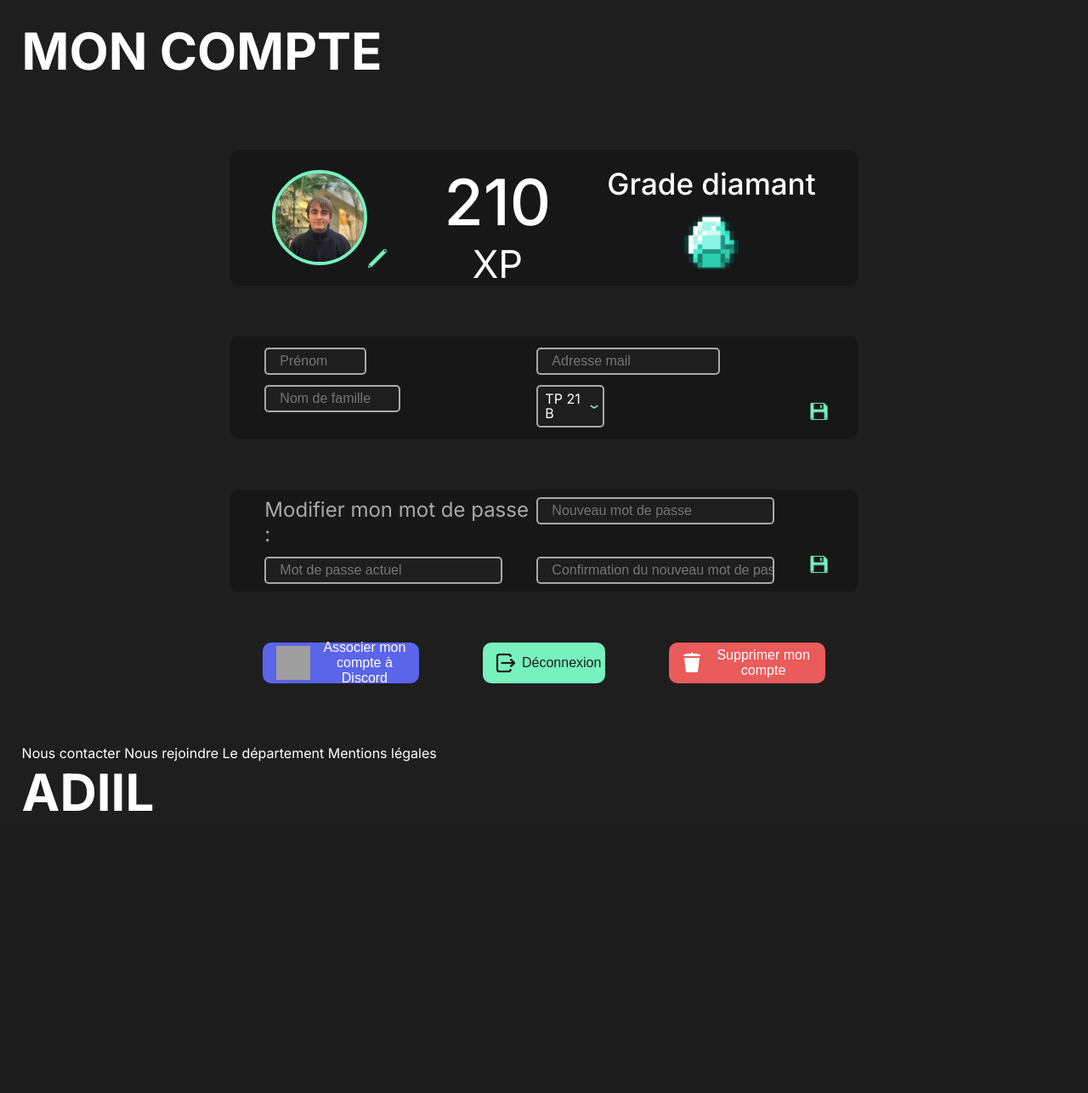
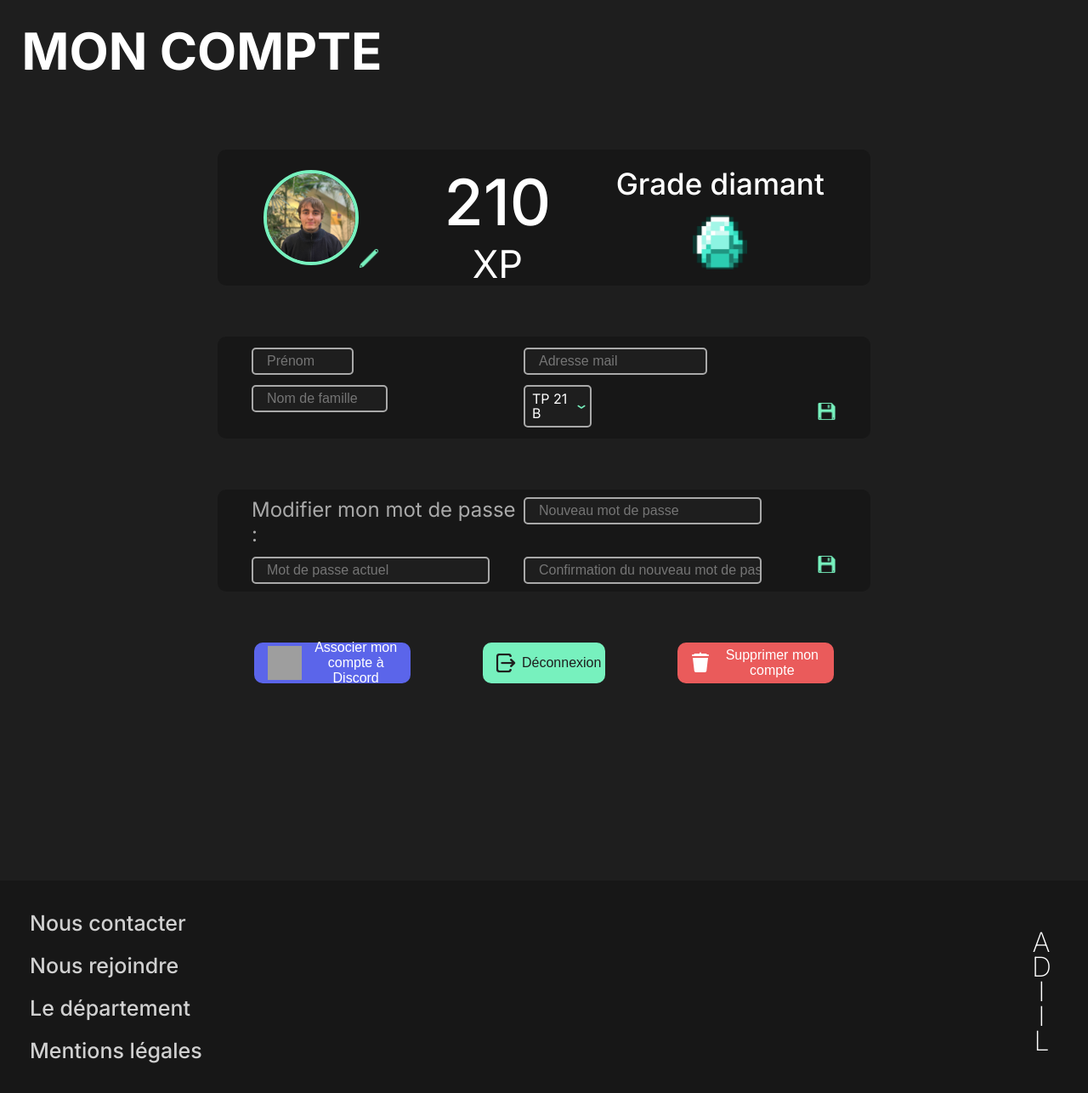
Before and after one commit to SAE-S3-grp1/site, a PHP site: page /account.php in a window 1280 px wide. Shown: the part 136-1422 px from the top of the page at 85% size. Before the commit the page ends 1090 px from the top, so only its background shows below. Run offline with PHP 8.4, Linux system fonts and the light colour scheme; some web fonts are replaced; grey boxes are pictures that could not be loaded.

Commit message:
qq modifs footer

```diff
--- a/account.php
+++ b/account.php
@@ -10,6 +10,7 @@
     <link rel="stylesheet" href="styles/general_style.css">
     <link rel="stylesheet" href="styles/account_style.css">
     <link rel="stylesheet" href="styles/header_style.css">
+    <link rel="stylesheet" href="styles/footer_style.css">
 
 </head>
 
@@ -127,8 +128,7 @@
 
 
 
-<!-- FOOTER -->
-<?php require_once "footer.php" ?>
+    <?php require_once 'footer.php';?>
 
 </body>
 </html>
--- a/index.php
+++ b/index.php
@@ -156,8 +156,8 @@
 
     </section>
 
+    <script src="/scripts/event_details_redirect.js"></script>
+
     <?php require_once 'footer.php';?>
-
-    <script src="/scripts/event_details_redirect.js"></script>
 </body>
 </html>
--- a/styles/footer_style.css
+++ b/styles/footer_style.css
@@ -8,7 +8,7 @@ footer {
     justify-content: space-between;
     align-items: center;
 
-    background-color: #1E1E1E;
+    background-color: rgb(23, 23, 23);
 
     height: 250px;
     padding: 35px;
--- a/styles/general_style.css
+++ b/styles/general_style.css
@@ -10,7 +10,7 @@
     margin: 0;
 }
 
-.body_margin > *:not(:first-child){
+.body_margin > *:not(:first-child):not(:last-child) {
     margin-right: 2vw;
     margin-left: 2vw;
 }
```
